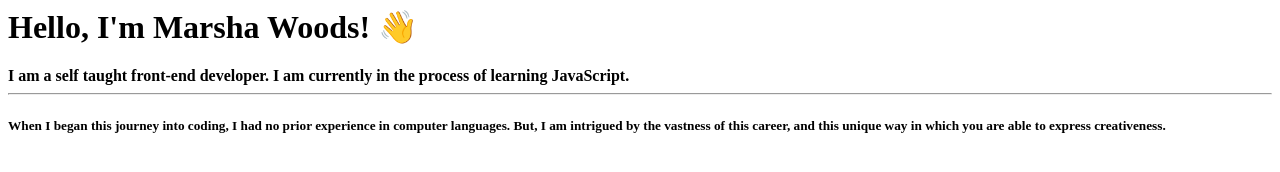
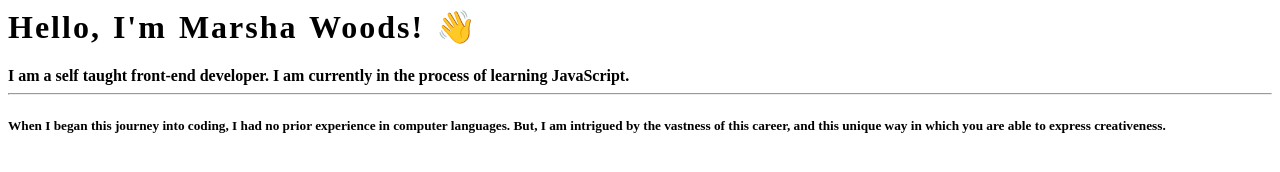
Before and after one commit to Marsha0527/Marsha0527, a plain HTML site: page index.html in a window 1280 px wide. Drawn offline with Linux system fonts and the light colour scheme.

Commit message:
Update style.css

```diff
--- a/style.css
+++ b/style.css
@@ -6,5 +6,9 @@
   background-color: #E999A6;
   border-radois: 5px
   border: 2px solid #000;
+ }
 
+h1 {
+  letter-spacing: 2px;
+  word-spacing: 2px;
 }
```
